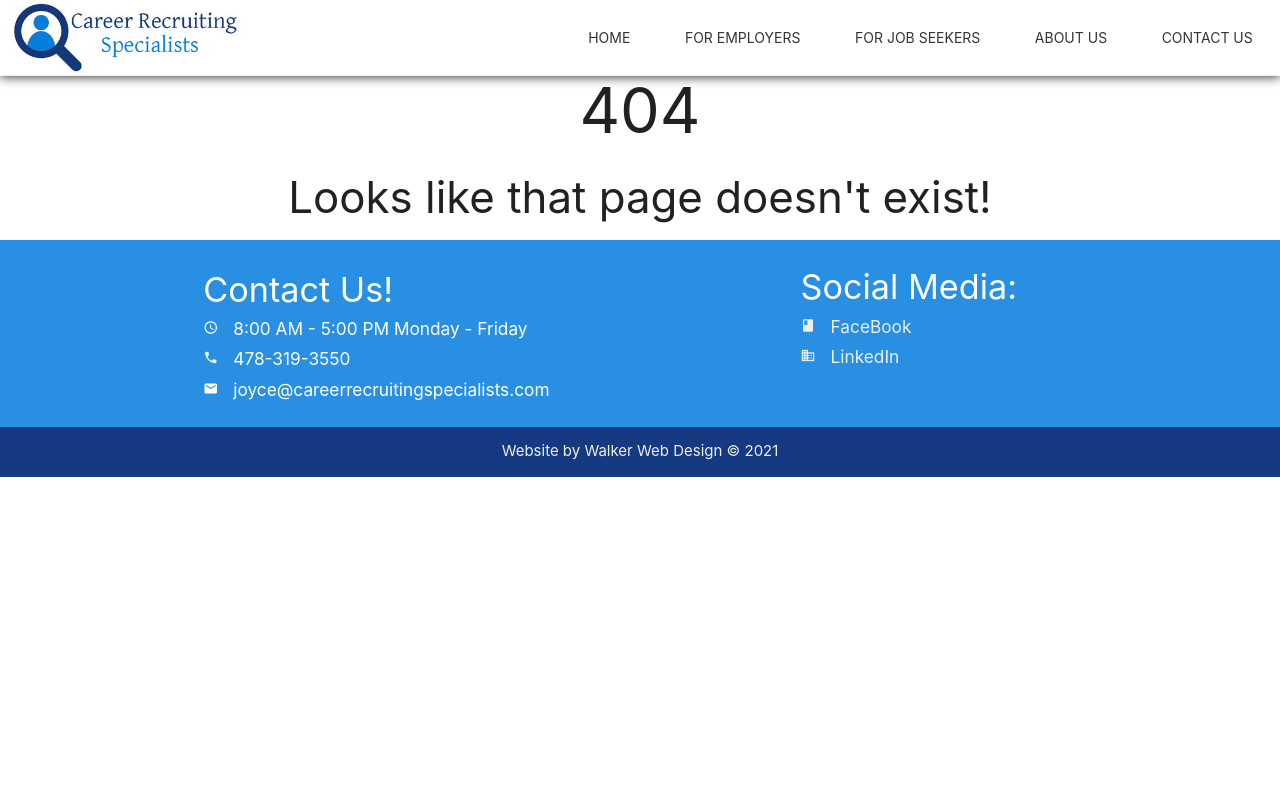
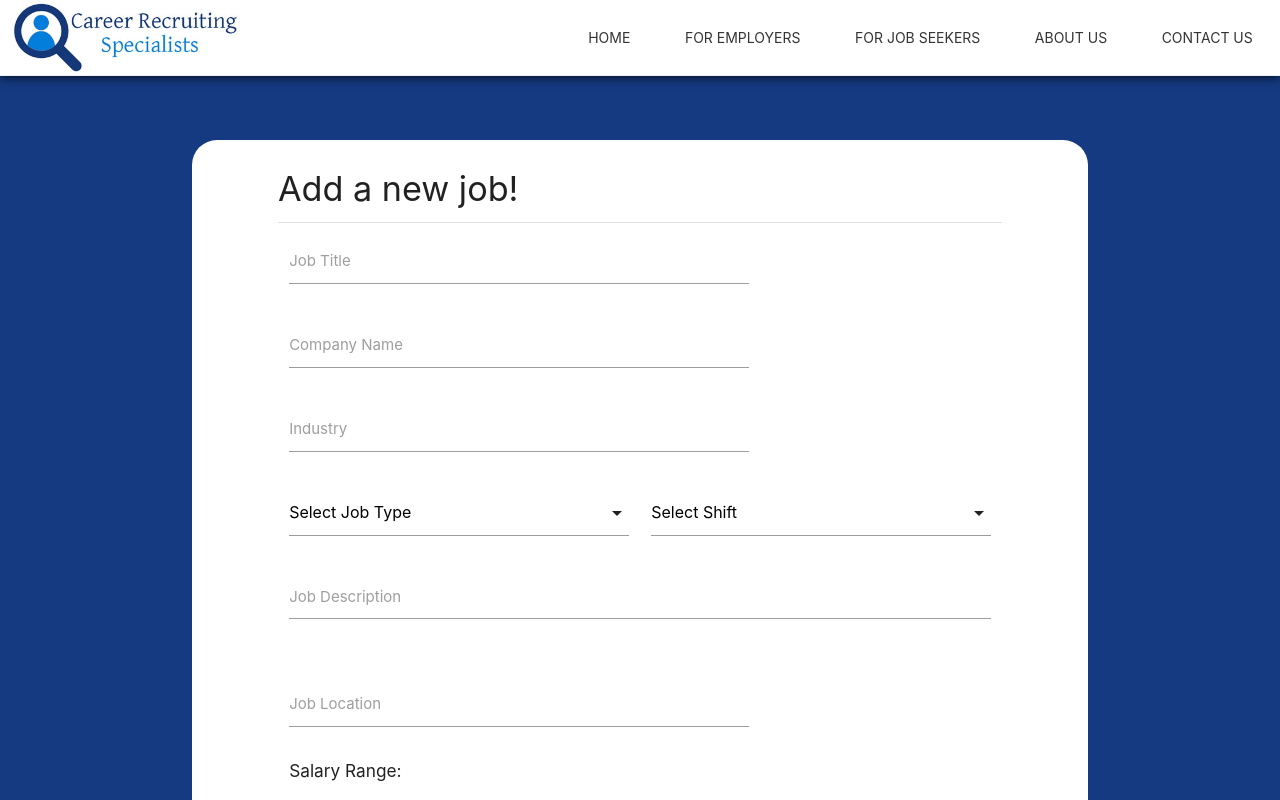
Before and after one commit to logantwalker/career-recruiting-specialists, a React (Create React App) app in the folder client/: page /admin/add-job in a window 1280 px wide. Shown: the top 800 px of the page. Built offline with nearby package versions, Linux system fonts and the light colour scheme.

Commit message:
add-new-job page is functioning and connected to the database

```diff
--- a/client/src/App.js
+++ b/client/src/App.js
@@ -1,5 +1,7 @@
 import React, { useState } from 'react';
 import { BrowserRouter as Router, Route, Switch } from "react-router-dom";
+
+//user facing pages & components
 import Navbar from './components/Navbar/navbar';
 import Home from './pages/Home/Home';
 import EmployerOverview from './pages/EmployerOverview/EmployerOverview'
@@ -9,7 +11,9 @@ import AboutUs from './pages/AboutUs/AboutUs';
 import Contact from './pages/ContactUs/Contact';
 import NotFound from './pages/NotFound/NotFound';
 
+//admin components
 import AdminHome from './pages/Admin/AdminHome/AdminHome';
+import AddNewJob from './pages/Admin/AddNewJob/AddNewJob';
 import './App.css';
 
 
@@ -26,6 +30,7 @@ function App() {
         <Route exact path='/about' component={AboutUs} />
         <Route exact path='/contact' component={Contact} />
         <Route exact path='/admin' component={AdminHome} />
+        <Route exact path='/admin/add-job' component={AddNewJob} />
         <Route component={NotFound}/>
       </Switch>
     </Router>
--- /dev/null
+++ b/client/src/pages/Admin/AddNewJob/AddNewJob.js
@@ -0,0 +1,229 @@
+import { React, useState } from 'react';
+import { Row, Col, TextInput, Textarea, Select, Button } from 'react-materialize';
+import API from '../../../utils/API'
+import './addJob.css'
+import 'materialize-css';
+
+export default function AddNewJob() {
+    const [newJob, updateFields] = useState({
+        jobTitle: '',
+        company: '',
+        industry: '',
+        jobType: '',
+        shift: '',
+        description: '',
+        location: '',
+        salaryLow: '',
+        salaryHigh: ''
+    })
+
+    const captureField = (e) => {
+        switch(e.target.id){
+            case 'jobTitle':
+                updateFields({
+                    ...newJob,
+                    jobTitle: e.target.value
+                })
+                break;
+            case 'company':
+                updateFields({
+                    ...newJob,
+                    company: e.target.value
+                })
+                break;
+            case 'industry':
+                updateFields({
+                    ...newJob,
+                    industry: e.target.value
+                })
+                break;
+            case 'jobType':
+                updateFields({
+                    ...newJob,
+                    jobType: e.target.value
+                })
+                break;
+            case 'shift':
+                updateFields({
+                    ...newJob,
+                    shift: e.target.value
+                })
+                break;
+            case 'description':
+                updateFields({
+                    ...newJob,
+                    description: e.target.value
+                })
+                break;
+            case 'location':
+                updateFields({
+                    ...newJob,
+                    location: e.target.value
+                })
+                break;
+            case 'salaryLow':
+                updateFields({
+                    ...newJob,
+                    salaryLow: e.target.value
+                })
+                break;
+            case 'salaryHigh':
+                updateFields({
+                    ...newJob,
+                    salaryHigh: e.target.value
+                })
+                break;
+
+        }
+    }
+
+    const postJob = () =>{
+        API.postNewJob(newJob)
+            .then(res =>{
+                console.log(res);
+            })
+    }
+
+    return (
+        <div className='admin addJobPage'>
+            <Row className='container addJob-fields'>
+                <Col s={10} className='job-inputs'>
+                    <h4>Add a new job!</h4>
+                    <div className='divider'></div>
+                    <TextInput s={8}
+                        id="jobTitle"
+                        label="Job Title"
+                        onChange={(e) => captureField(e)}
+                    />
+                    <TextInput s={8}
+                        id="company"
+                        label="Company Name"
+                        onChange={(e) => captureField(e)}
+                    />
+                    <TextInput s={8}
+                        id="industry"
+                        label="Industry"
+                        onChange={(e) => captureField(e)}
+                    />
+                    <Select
+                        id="jobType"
+                        onChange={(e) => captureField(e)}
+                        multiple={false}
+                        s={6}
+                        options={{
+                            classes: '',
+                            dropdownOptions: {
+                                alignment: 'left',
+                                autoTrigger: true,
+                                closeOnClick: true,
+                                constrainWidth: true,
+                                coverTrigger: true,
+                                hover: false,
+                                inDuration: 150,
+                                onCloseEnd: null,
+                                onCloseStart: null,
+                                onOpenEnd: null,
+                                onOpenStart: null,
+                                outDuration: 250
+                            }
+                        }}
+                        value=""
+                    >
+                        <option
+                            disabled
+                            value=""
+                        >
+                            Select Job Type
+                        </option>
+                        <option value="Full-Time">
+                            Full-Time
+                        </option>
+                        <option value="Part-Time">
+                            Part-Time
+                        </option>
+                        <option value="Temporary">
+                            Temporary
+                        </option>
+                    </Select>
+
+                    <Select
+                        id="shift"
+                        multiple={false}
+                        s={6}
+                        onChange={(e) => captureField(e)}
+                        options={{
+                            classes: '',
+                            dropdownOptions: {
+                                alignment: 'left',
+                                autoTrigger: true,
+                                closeOnClick: true,
+                                constrainWidth: true,
+                                coverTrigger: true,
+                                hover: false,
+                                inDuration: 150,
+                                onCloseEnd: null,
+                                onCloseStart: null,
+                                onOpenEnd: null,
+                                onOpenStart: null,
+                                outDuration: 250
+                            }
+                        }}
+                        value=""
+                    >
+                        <option
+                            disabled
+                            value=""
+                        >
+                            Select Shift
+                        </option>
+                        <option value="First">
+                            First
+                        </option>
+                        <option value="Second">
+                            Second
+                        </option>
+                        <option value="Third">
+                            Third
+                        </option>
+                        <option value="Split">
+                            Split Shift
+                        </option>
+                    </Select>
+
+                    <Textarea
+                        onChange={(e) => captureField(e)}
+                        s={12}
+                        id="description"
+                        label="Job Description"
+                    />
+                    <TextInput s={8}
+                        onChange={(e) => captureField(e)}
+                        id="location"
+                        label="Job Location"
+                    />
+                    <Col s={12}>
+                        <h6>Salary Range:</h6>
+                    </Col>
+                    <TextInput s={6}
+                        onChange={(e) => captureField(e)}
+                        id="salaryLow"
+                        label="Low"
+                    />
+                    <TextInput s={6}
+                        onChange={(e) => captureField(e)}
+                        id="salaryHigh"
+                        label="High"
+                    />
+                    <Col s={12}>
+                        <Button className='title-btn right'
+                            node="button"
+                            waves='light'
+                            onClick={postJob}>
+                            Add Job
+                        </Button>
+                    </Col>
+                </Col>
+            </Row>
+        </div>
+    )
+}
--- /dev/null
+++ b/client/src/pages/Admin/AddNewJob/addJob.css
@@ -0,0 +1,16 @@
+.addJobPage{
+    padding-top: 5%;
+    padding-bottom: 5%;
+    background-color: #153A81 !important;
+}
+
+.addJob-fields{
+    background-color: white !important;
+    border-radius: 25px;
+    padding-top: .5rem;
+    padding-bottom: 2rem;
+}
+
+.job-inputs{
+    margin-left: 8.33% !important;
+}
--- a/client/src/pages/Admin/AdminHome/AdminHome.js
+++ b/client/src/pages/Admin/AdminHome/AdminHome.js
@@ -1,4 +1,4 @@
-import { React, useEffect, useState} from 'react';
+import { React, useEffect, useState } from 'react';
 import { Row, Col } from 'react-materialize';
 import ApplicantTable from '../ApplicantTable/ApplicantTable';
 import JobTable from '../JobTable/JobTable';
@@ -11,17 +11,23 @@ export default function AdminHome() {
         render: (<div></div>)
     });
 
-    useEffect(()=>{
+    const [jobState, updateJobs] = useState({
+        jobs: []
+    })
+
+
+    useEffect(() => {
         fetchJobs();
         fetchApplicants();
-    });
+    }, []);
 
     const fetchJobs = () => {
         API.getJobs()
-            .then(res =>{
-                console.log(res.data[0])
+            .then(res => {
+                updateJobs({
+                    jobs: res.data
                 })
-
+            });
     }
 
     const fetchApplicants = () => {
@@ -30,13 +36,13 @@ export default function AdminHome() {
 
     const RenderJobs = () => {
         changeDir({
-            render: (<JobTable/>)
+            render: (<JobTable jobs={jobState.jobs} />)
         })
     }
 
     const RenderApplicants = () => {
         changeDir({
-            render: (<ApplicantTable/>)
+            render: (<ApplicantTable />)
         })
     }
 
@@ -52,12 +58,16 @@ export default function AdminHome() {
                         onClick={RenderApplicants}>
                         View Applicants
                     </div>
+                    <a href='/admin/add-job'>
                         <div className='sidenav-item hoverable'>
                             Add New Job Listing
                         </div>
+                    </a>
+                    <a>
                         <div className='sidenav-item hoverable'>
                             Add New Applicant
                         </div>
+                    </a>
                 </Col>
                 <Col s={10} className='directory-window'>
                     {directoryState.render}
--- a/client/src/pages/Admin/AdminHome/admin.css
+++ b/client/src/pages/Admin/AdminHome/admin.css
@@ -15,6 +15,10 @@
     box-shadow: 3px 0 3px 0 #555;
 }
 
+.side-nav a{
+    color: white;
+}
+
 .sidenav-item{
     height: 3.5rem;
     padding-top: 1rem;
--- a/client/src/pages/Admin/JobTable/JobList/JobList.js
+++ b/client/src/pages/Admin/JobTable/JobList/JobList.js
@@ -1,19 +1,19 @@
 import React from 'react';
-import Employee from './Employee/Employee';
+import JobListItem from './JobListItem';
 
-const employees = (props) => {
+const JobList = (props) => {
     return (
-        props.employees.map((employee, i) => {
+        props.jobs.map((job, i) => {
             return (
-                <Employee
-                    key={employee.id}
-                    name={employee.name}
-                    email={employee.email}
-                    phone={employee.phone}
-                    start={employee.startDate} />
+                <JobListItem className='hoverable'
+                    key={job._id}
+                    title={job.title}
+                    industry={job.industry}
+                    company={job.company}
+                    location={job.location} />
             )
         })
     );
 }
 
-export default employees;
+export default JobList;
--- /dev/null
+++ b/client/src/pages/Admin/JobTable/JobList/JobListItem.js
@@ -0,0 +1,23 @@
+import React from 'react';
+import 'materialize-css';
+
+const JobListItem = (props) => {
+    return (
+        <tr>
+            <td>
+                {props.title}
+            </td>
+            <td>
+                {props.industry}
+            </td>
+            <td>
+                {props.company}
+            </td>
+            <td>
+                {props.location}
+            </td>
+        </tr>
+    )
+}
+
+export default JobListItem;
--- a/client/src/pages/Admin/JobTable/JobTable.js
+++ b/client/src/pages/Admin/JobTable/JobTable.js
@@ -1,4 +1,5 @@
 import React from 'react';
+import JobList from './JobList/JobList';
 import 'materialize-css';
 import { Table } from 'react-materialize';
 
@@ -24,7 +25,7 @@ export default function JobTable(props) {
                     </tr>
                 </thead>
                 <tbody>
-
+                    <JobList jobs={props.jobs}/>
                 </tbody>
             </Table>
         </div>
--- a/client/src/pages/RequestEmployee/RequestEmployee.js
+++ b/client/src/pages/RequestEmployee/RequestEmployee.js
@@ -1,5 +1,5 @@
 import { React } from 'react';
-import { Row, Col, Select } from 'react-materialize';
+import { Row, Col} from 'react-materialize';
 import Footer from '../../components/Footer/Footer';
 import emailjs from 'emailjs-com';
 import './RequestEmployee.css';
--- a/client/src/utils/API.js
+++ b/client/src/utils/API.js
@@ -3,19 +3,20 @@ import axios from "axios";
 const API = {
     getJobs: function (q) {
         return axios.get("/api/jobs");
+    },
+    postNewJob: function (q) {
+        let jobData = {
+            title: q.jobTitle,
+            industry: q.industry,
+            company: q.company,
+            type: q.jobType,
+            shift: q.shift,
+            description: q.description,
+            location: q.location,
+            salary: `${q.salaryLow} - ${q.salaryHigh}`
+        }
+        return axios.post("/api/jobs", jobData)
     }
-    // // Gets all saved books
-    // getSavedBooks: function () {
-    //     return axios.get("/api/books");
-    // },
-    // // Deletes the saved book with the given id
-    // deleteBook: function (id) {
-    //     return axios.delete("/api/books/" + id);
-    // },
-    // // Saves an book to the database
-    // saveBook: function (bookData) {
-    //     return axios.post("/api/books", bookData);
-    // }
 };
 
 export default API;
```
Lines whose indentation alone changed are shown as unchanged.
